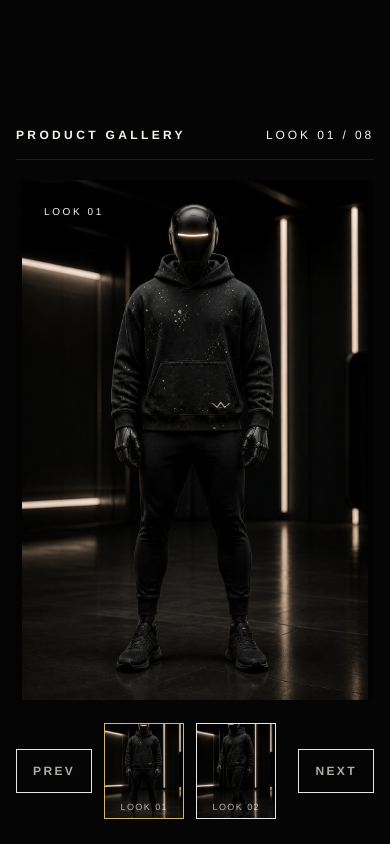
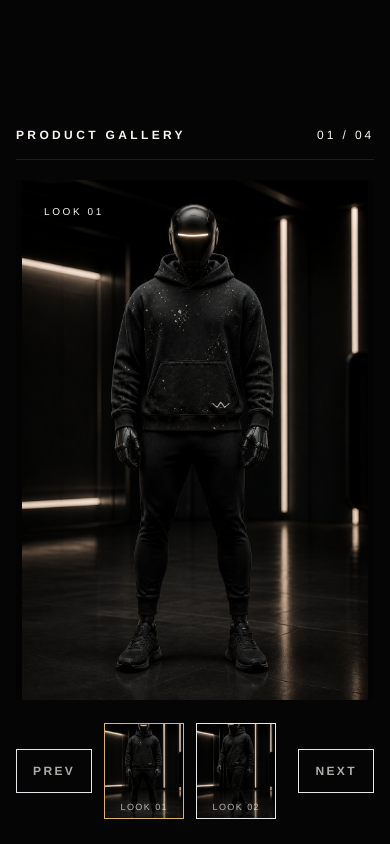
Before and after one commit to quantumeduardo/wavedo, a Next.js app: page / in a window 390 px wide. Shown: the part 6120-6964 px from the top of the page. Built offline with nearby package versions, Linux system fonts and the light colour scheme.

Commit message:
Add hoodie slideshow zoom controls

```diff
--- a/components/Shop.tsx
+++ b/components/Shop.tsx
@@ -19,49 +19,21 @@ const productPreviews = [
     label: "Look 01",
     src: "/images/wavedo-hoodie-fitness-robot.png",
     alt: "Fitness robot model wearing the Wavēdo training hoodie",
-    className: "min-h-[820px] md:col-span-2",
   },
   {
     label: "Look 02",
     src: "/images/wavedo-hoodie-fitness-robot-walk.png",
     alt: "Fitness robot model walking in the Wavēdo training hoodie",
-    className: "min-h-[720px]",
-  },
-  {
-    label: "Look 03",
-    src: "/images/wavedo-hoodie-fitness-robot-recovery.png",
-    alt: "Fitness robot model in a recovery stance wearing the Wavēdo training hoodie",
-    className: "min-h-[720px]",
   },
   {
     label: "Front",
     src: "/images/wavedo-hoodie-front.png",
     alt: "Wavēdo paint-splatter hoodie front product image",
-    className: "min-h-[560px]",
-  },
-  {
-    label: "Angle",
-    src: "/images/wavedo-hoodie-angle.png",
-    alt: "Wavēdo paint-splatter hoodie angled product image",
-    className: "min-h-[560px]",
-  },
-  {
-    label: "Side",
-    src: "/images/wavedo-hoodie-side.png",
-    alt: "Wavēdo training hoodie side product image",
-    className: "min-h-[560px]",
   },
   {
     label: "Back",
     src: "/images/wavedo-hoodie-back.png",
     alt: "Wavēdo training hoodie back product image",
-    className: "min-h-[560px]",
-  },
-  {
-    label: "Detail",
-    src: "/images/wavedo-hoodie-detail.png",
-    alt: "Wavēdo hoodie embroidery and paint splatter detail",
-    className: "min-h-[420px] md:col-span-2",
   },
 ];
 
@@ -72,10 +44,14 @@ type ShopProps = {
 };
 
 export function Shop({ compact = false }: ShopProps) {
-  const [focusedPreview, setFocusedPreview] = useState<(typeof productPreviews)[number] | null>(null);
+  const [focusedPreviewIndex, setFocusedPreviewIndex] = useState<number | null>(null);
   const [activePreviewIndex, setActivePreviewIndex] = useState(0);
   const [selectedSize, setSelectedSize] = useState("M");
   const activePreview = productPreviews[activePreviewIndex];
+  const focusedPreview =
+    focusedPreviewIndex === null ? null : productPreviews[focusedPreviewIndex];
+  const activePreviewPosition = activePreviewIndex + 1;
+  const focusedPreviewPosition = focusedPreviewIndex === null ? 0 : focusedPreviewIndex + 1;
   const showPreviousPreview = () => {
     setActivePreviewIndex((currentIndex) =>
       currentIndex === 0 ? productPreviews.length - 1 : currentIndex - 1,
@@ -84,22 +60,48 @@ export function Shop({ compact = false }: ShopProps) {
   const showNextPreview = () => {
     setActivePreviewIndex((currentIndex) => (currentIndex + 1) % productPreviews.length);
   };
+  const showPreviousFocusedPreview = () => {
+    setFocusedPreviewIndex((currentIndex) => {
+      if (currentIndex === null) {
+        return productPreviews.length - 1;
+      }
+
+      return currentIndex === 0 ? productPreviews.length - 1 : currentIndex - 1;
+    });
+  };
+  const showNextFocusedPreview = () => {
+    setFocusedPreviewIndex((currentIndex) => {
+      if (currentIndex === null) {
+        return 0;
+      }
+
+      return (currentIndex + 1) % productPreviews.length;
+    });
+  };
 
   useEffect(() => {
-    if (!focusedPreview) {
+    if (focusedPreviewIndex === null) {
       return;
     }
 
-    const closeOnEscape = (event: KeyboardEvent) => {
+    const handleFocusedPreviewKeys = (event: KeyboardEvent) => {
       if (event.key === "Escape") {
-        setFocusedPreview(null);
+        setFocusedPreviewIndex(null);
+      }
+
+      if (event.key === "ArrowLeft") {
+        showPreviousFocusedPreview();
+      }
+
+      if (event.key === "ArrowRight") {
+        showNextFocusedPreview();
       }
     };
 
-    document.addEventListener("keydown", closeOnEscape);
+    document.addEventListener("keydown", handleFocusedPreviewKeys);
 
-    return () => document.removeEventListener("keydown", closeOnEscape);
-  }, [focusedPreview]);
+    return () => document.removeEventListener("keydown", handleFocusedPreviewKeys);
+  }, [focusedPreviewIndex]);
 
   return (
     <section id="shop" className="bg-ink px-4 py-20 text-bone sm:px-6 lg:px-8 lg:py-28">
@@ -110,14 +112,14 @@ export function Shop({ compact = false }: ShopProps) {
               Product Gallery
             </p>
             <p className="text-xs uppercase tracking-[0.24em] text-bone/34">
-              {activePreview.label} / 0{productPreviews.length}
+              0{activePreviewPosition} / 0{productPreviews.length}
             </p>
           </div>
           {/* Replace product gallery images in the productPreviews array above. */}
           <div className="space-y-4">
             <button
               type="button"
-              onClick={() => setFocusedPreview(activePreview)}
+              onClick={() => setFocusedPreviewIndex(activePreviewIndex)}
               className="group relative min-h-[520px] w-full overflow-hidden bg-[#030303] text-left sm:min-h-[620px]"
               aria-label={`Zoom ${activePreview.label} product image`}
             >
@@ -286,7 +288,7 @@ export function Shop({ compact = false }: ShopProps) {
           role="dialog"
           aria-modal="true"
           aria-label={`${focusedPreview.label} focused product image`}
-          onClick={() => setFocusedPreview(null)}
+          onClick={() => setFocusedPreviewIndex(null)}
         >
           <div
             className="relative h-[88vh] w-full max-w-6xl overflow-hidden bg-[#030303]"
@@ -300,15 +302,45 @@ export function Shop({ compact = false }: ShopProps) {
               className="object-contain"
             />
             <div className="absolute left-5 top-5 bg-black/72 px-4 py-2 text-[10px] uppercase tracking-[0.28em] text-bone/70">
-              {focusedPreview.label}
+              {focusedPreview.label} / 0{focusedPreviewPosition} of 0{productPreviews.length}
             </div>
             <button
               type="button"
-              onClick={() => setFocusedPreview(null)}
+              onClick={() => setFocusedPreviewIndex(null)}
               className="absolute right-5 top-5 border border-bone/25 bg-black/72 px-4 py-2 text-xs uppercase tracking-[0.24em] text-bone transition hover:border-champagne hover:text-champagne"
             >
               Close
             </button>
+            <button
+              type="button"
+              onClick={showPreviousFocusedPreview}
+              className="absolute left-4 top-1/2 min-h-12 -translate-y-1/2 border border-bone/25 bg-black/72 px-4 text-xs font-semibold uppercase tracking-[0.22em] text-bone transition hover:border-champagne hover:text-champagne"
+              aria-label="Previous zoomed hoodie image"
+            >
+              Prev
+            </button>
+            <button
+              type="button"
+              onClick={showNextFocusedPreview}
+              className="absolute right-4 top-1/2 min-h-12 -translate-y-1/2 border border-bone/25 bg-black/72 px-4 text-xs font-semibold uppercase tracking-[0.22em] text-bone transition hover:border-champagne hover:text-champagne"
+              aria-label="Next zoomed hoodie image"
+            >
+              Next
+            </button>
+            <div className="absolute bottom-5 left-1/2 flex -translate-x-1/2 gap-2 bg-black/64 px-3 py-2">
+              {productPreviews.map((preview, index) => (
+                <button
+                  key={preview.label}
+                  type="button"
+                  onClick={() => setFocusedPreviewIndex(index)}
+                  className={`h-2.5 w-8 transition ${
+                    index === focusedPreviewIndex ? "bg-champagne" : "bg-bone/24 hover:bg-bone/50"
+                  }`}
+                  aria-label={`Zoom ${preview.label}`}
+                  aria-current={index === focusedPreviewIndex}
+                />
+              ))}
+            </div>
           </div>
         </div>
       ) : null}
```
